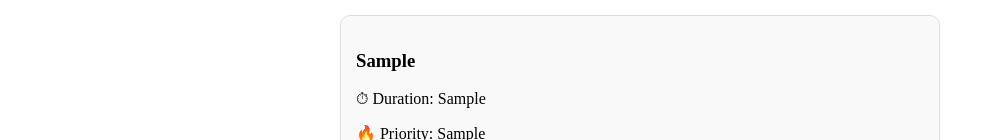
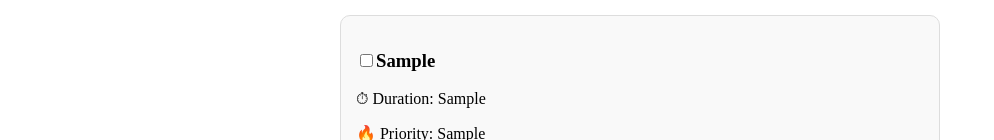
Before and after one commit to AasthaChaturvedi/Kriti, a React (Vite) app: page /planner in a window 1280 px wide. Both pictures are taken after typing "Sample", "Sample", "Sample", "Sample", "2020-01-15" into the empty fields and a click on the button "Add Task". Shown: the part 229-369 px from the top of the page, without its empty margins (0-994 px from the left). Built offline with nearby package versions, Linux system fonts and the light colour scheme.

Commit message:
Add dynamic priority coloors to tasks

```diff
--- a/src/pages/Planner.jsx
+++ b/src/pages/Planner.jsx
@@ -36,7 +36,7 @@ useEffect(() => {
 
   const addTask = () => {
 
-    const newTask = { ...form};
+    const newTask = { ...form, completed: false };
 
 
     setTasks([...tasks, newTask]);
@@ -55,6 +55,24 @@ useEffect(() => {
     const updatedTasks = tasks.filter((_, i) => i !== index);
     setTasks(updatedTasks);
   };
+  const toggleComplete = (index) => {
+    const updatedTasks = tasks.map((task, i) =>
+      i === index ? { ...task, completed: !task.completed } : task
+    );
+    setTasks(updatedTasks);
+  };
+  const getPriorityColor = (priority) => {
+    switch (priority.toLowerCase()) {
+      case "high":
+        return "red";
+      case "medium":
+        return "orange";
+      case "low":
+        return "green";
+      default:
+        return "black";
+    }
+    };
 
   return (
     <div style={{ padding: "20px", maxWidth: "600px", margin: "auto" }}>
@@ -76,8 +94,6 @@ useEffect(() => {
         name="duration"
         value={form.duration}
         onChange={handleChange}
-
-
       />
 
       <input
@@ -118,11 +134,20 @@ useEffect(() => {
         background: "#f9f9f9"
       }}
     >
-      <h3>{task.subject}</h3>
+      <h3 style={{ textDecoration: task.completed ? "line-through" : "none" }}>
+  <input
+    type="checkbox"
+    checked={task.completed}
+    onChange={() => toggleComplete(index)}
+  />
+  {task.subject}
+</h3>
 
       <p>⏱ Duration: {task.duration}</p>
 
-      <p>🔥 Priority: {task.priority}</p>
+      <p style={{ color: getPriorityColor(task.priority) }}>
+  🔥 Priority: {task.priority}
+</p>
 
       <p>📝 Notes: {task.notes}</p>
 
```
